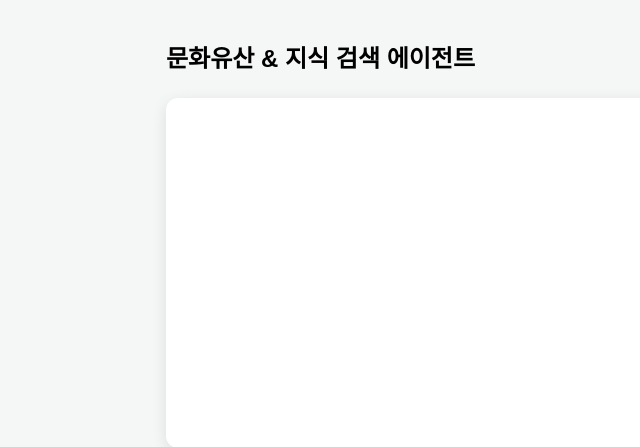
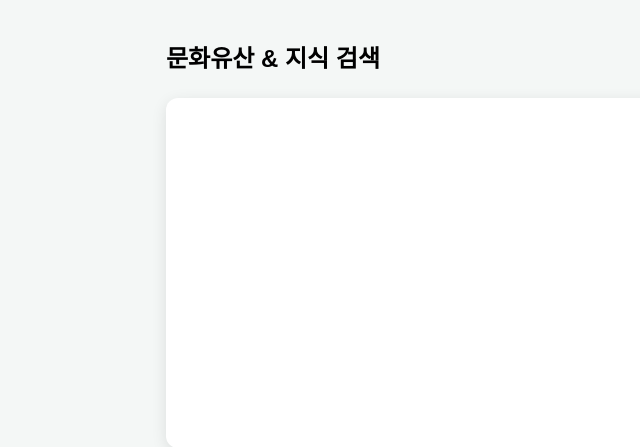
Before and after one commit to hun2286/LLMedu, a FastAPI app: page / in a window 1280 px wide. Shown: the top 447 px of the page, without its empty margins (24-664 px from the left). Run offline with FastAPI, Linux system fonts and the light colour scheme.

Commit message:
수정 완료

```diff
--- a/graph_pro/templates/index.html
+++ b/graph_pro/templates/index.html
@@ -52,7 +52,7 @@
     </style>
 </head>
 <body>
-    <h2>문화유산 & 지식 검색 에이전트</h2>
+    <h2>문화유산 & 지식 검색</h2>
     <div id="chat-box"></div>
 
     <div class="input-area">
```
